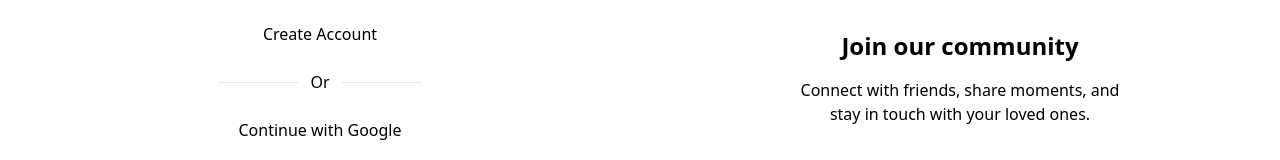
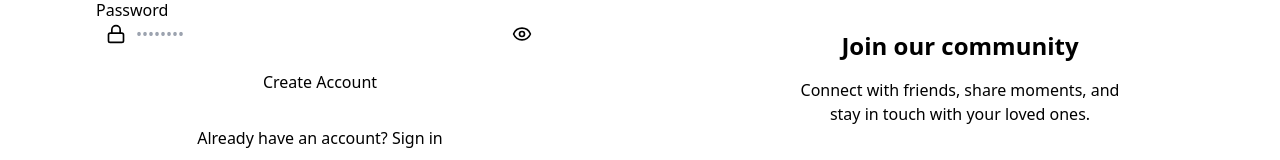
Before and after one commit to kapil5849/chat-app, a React (Vite) app in the folder frontend/: page /signup in a window 1280 px wide. Shown: the part 498-658 px from the top of the page. Built offline with nearby package versions, Linux system fonts and the light colour scheme; no server answers.

Commit message:
remove continue with google for while now

```diff
--- a/frontend/src/pages/LoginPage.jsx
+++ b/frontend/src/pages/LoginPage.jsx
@@ -101,14 +101,14 @@ const LoginPage = () => {
                 "Sign In"
               )}
             </button>
-            <div className="flex items-center justify-center my-3">
+            {/* <div className="flex items-center justify-center my-3">
               <div className="w-20 border-t"></div>
                 <p className="text-base-content/60 mx-3">Or</p>
               <div className="w-20 border-t"></div>
             </div>
             <div>
               <GoogleAuthButton/>
-            </div>
+            </div> */}
           </form>
 
           <div className="text-center">
--- a/frontend/src/pages/SignupPage.jsx
+++ b/frontend/src/pages/SignupPage.jsx
@@ -134,14 +134,14 @@ const SignupPage = () => {
                 "Create Account"
               )}
             </button>
-            <div className="flex items-center justify-center my-3">
+            {/* <div className="flex items-center justify-center my-3">
               <div className="w-20 border-t"></div>
                 <p className="text-base-content/60 mx-3">Or</p>
               <div className="w-20 border-t"></div>
             </div>
             <div>
               <GoogleAuthButton/>
-            </div>
+            </div> */}
           </form>
 
           <div className="text-center">
```
